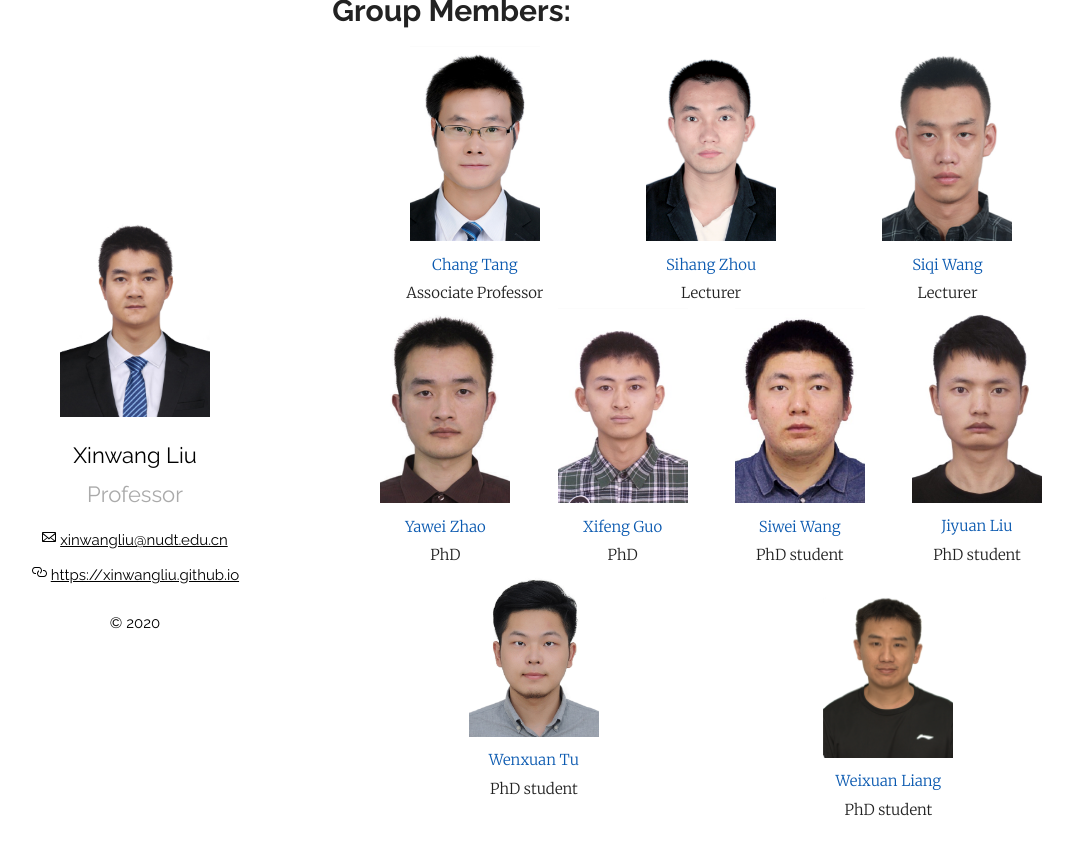
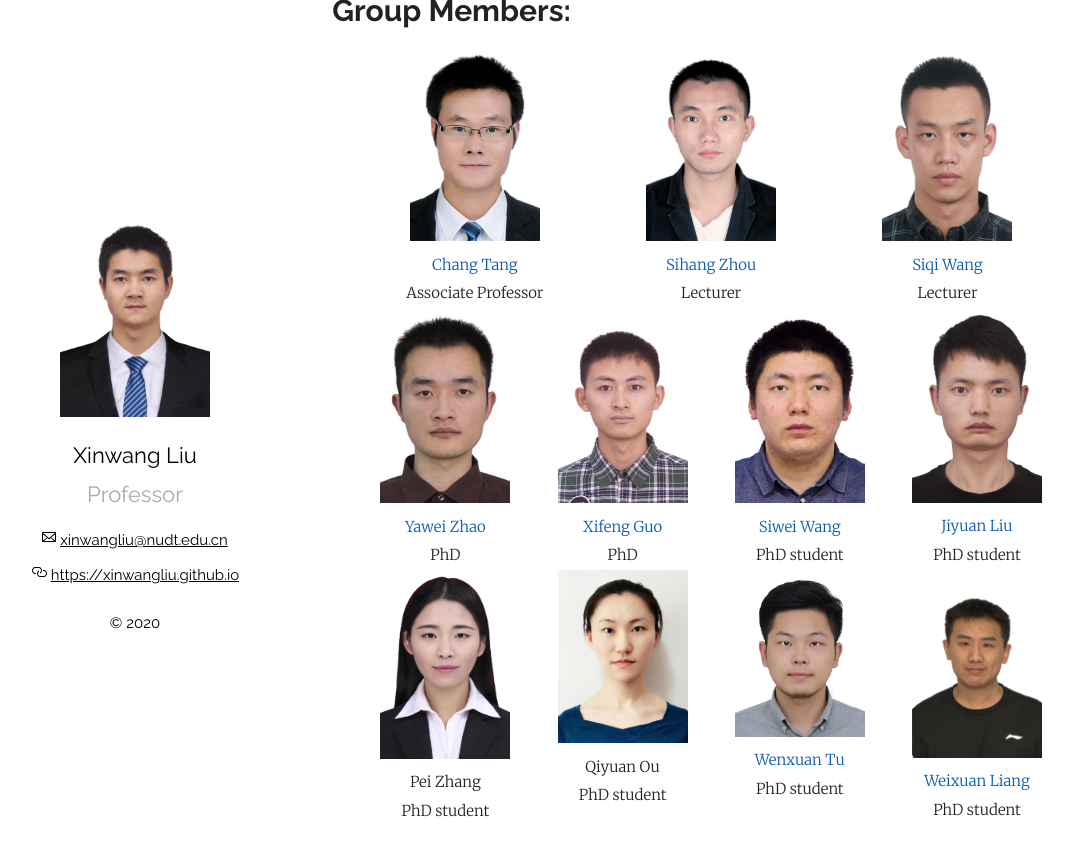
Before and after one commit to wx-liang/xinwangliu.github.io, a Jekyll site: the page built from index.md, in a window 1280 px wide and 900 px high, scrolled down 6385 px. Shown: the top 856 px of the window, without its empty margins (50-1123 px from the left). Built offline with Jekyll 4.4.1, drawn with Linux system fonts in a browser that asks for light colours; our own code applies the rules of GitHub Pages for plain Markdown files.

Commit message:
Update index.md

```diff
--- a/index.md
+++ b/index.md
@@ -218,8 +218,19 @@
             <div> PhD student </div>
           </td>
 
+
  <table width="90%" border="0" align="center" cellspacing="30">
  		<tbody><tr valign="top" align="center">
+     <td width="20%" style="padding-right:30px">
+            <div> <img width="130" src="./groupmember/zhangpei.jpg"></div>
+            <div> Pei Zhang</div>
+            <div> PhD student </div>
+          </td>
+     <td width="20%" style="padding-right:30px">
+            <div> <img width="130" src="./groupmember/ouqiyuan.jpeg"></div>
+            <div> Qiyuan Ou</div>
+            <div> PhD student </div>
+          </td>
  		  <td width="20%" style="padding-right:30px">
             <div> <img width="130" src="./groupmember/wenxuan.jpg"></div>
             <div> <a href="https://github.com/WxTu">Wenxuan Tu</a></div>
```
